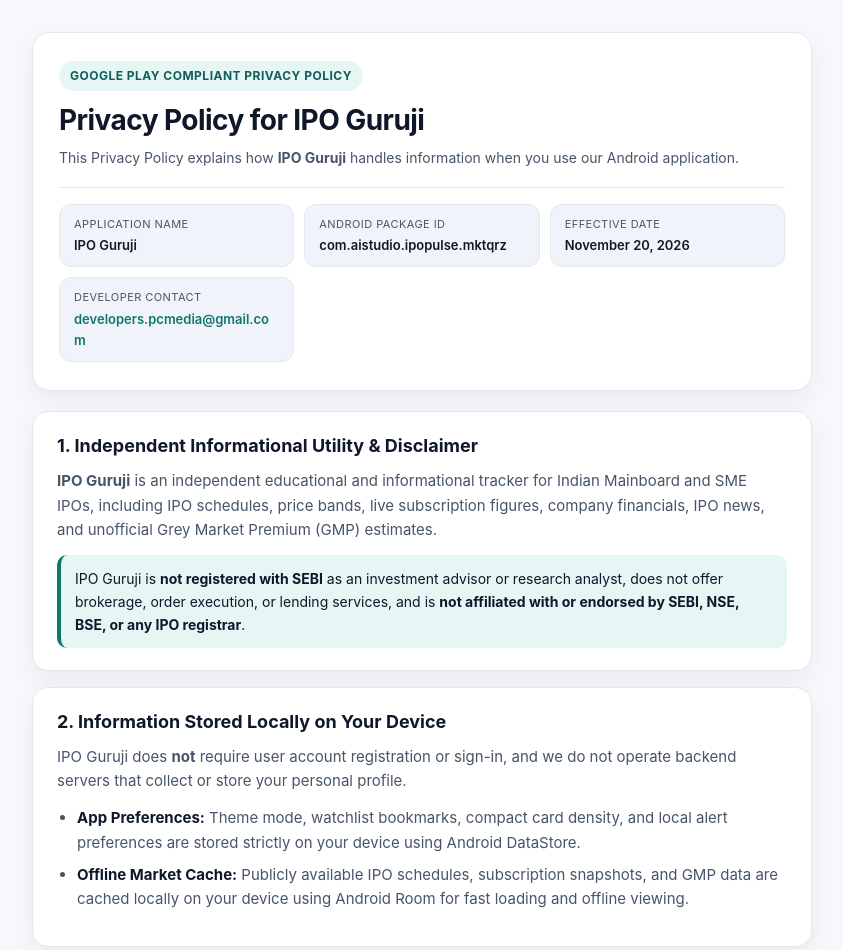
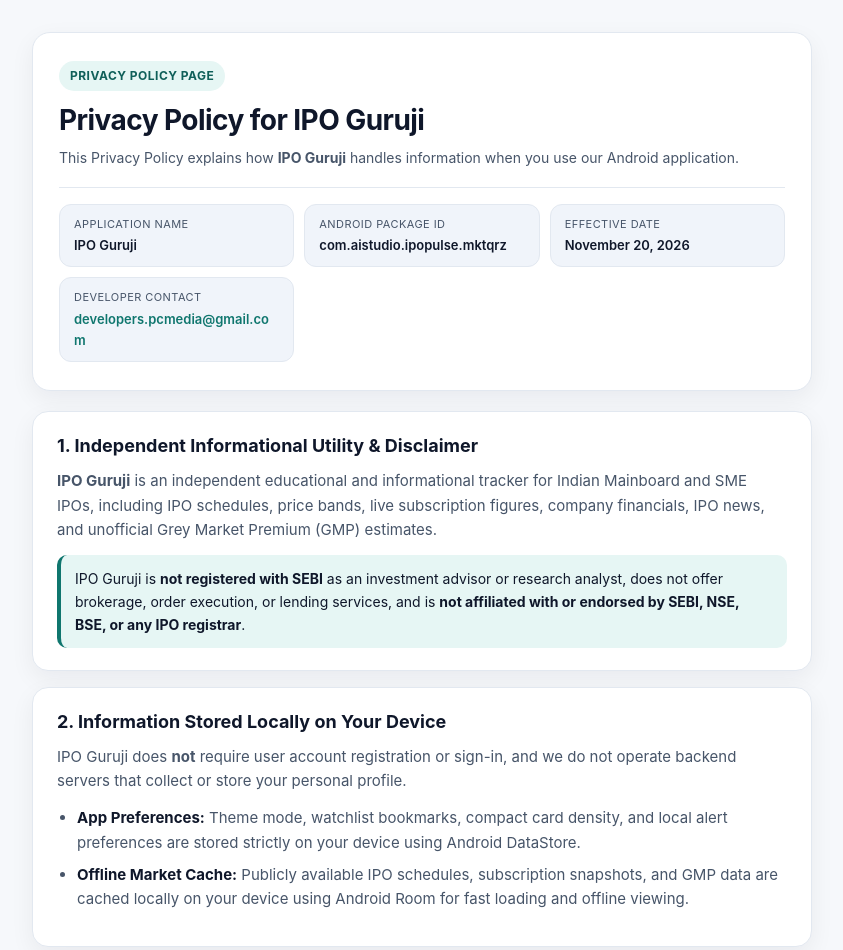
Before and after one commit to developerspcmedia/IPO-Guruji, a plain HTML site: page index.html in a window 1280 px wide. Shown: the top 950 px of the page, without its empty margins (218-1061 px from the left). Drawn offline with Linux system fonts and the light colour scheme.

Commit message:
Update index.html

```diff
--- a/index.html
+++ b/index.html
@@ -193,7 +193,7 @@
 <body>
   <main class="container">
     <header class="hero">
-      <span class="badge">Google Play Compliant Privacy Policy</span>
+      <span class="badge"> Privacy Policy Page</span>
       <h1>Privacy Policy for IPO Guruji</h1>
       <p class="meta">
         This Privacy Policy explains how <strong>IPO Guruji</strong> handles information when you use our Android application.
```
